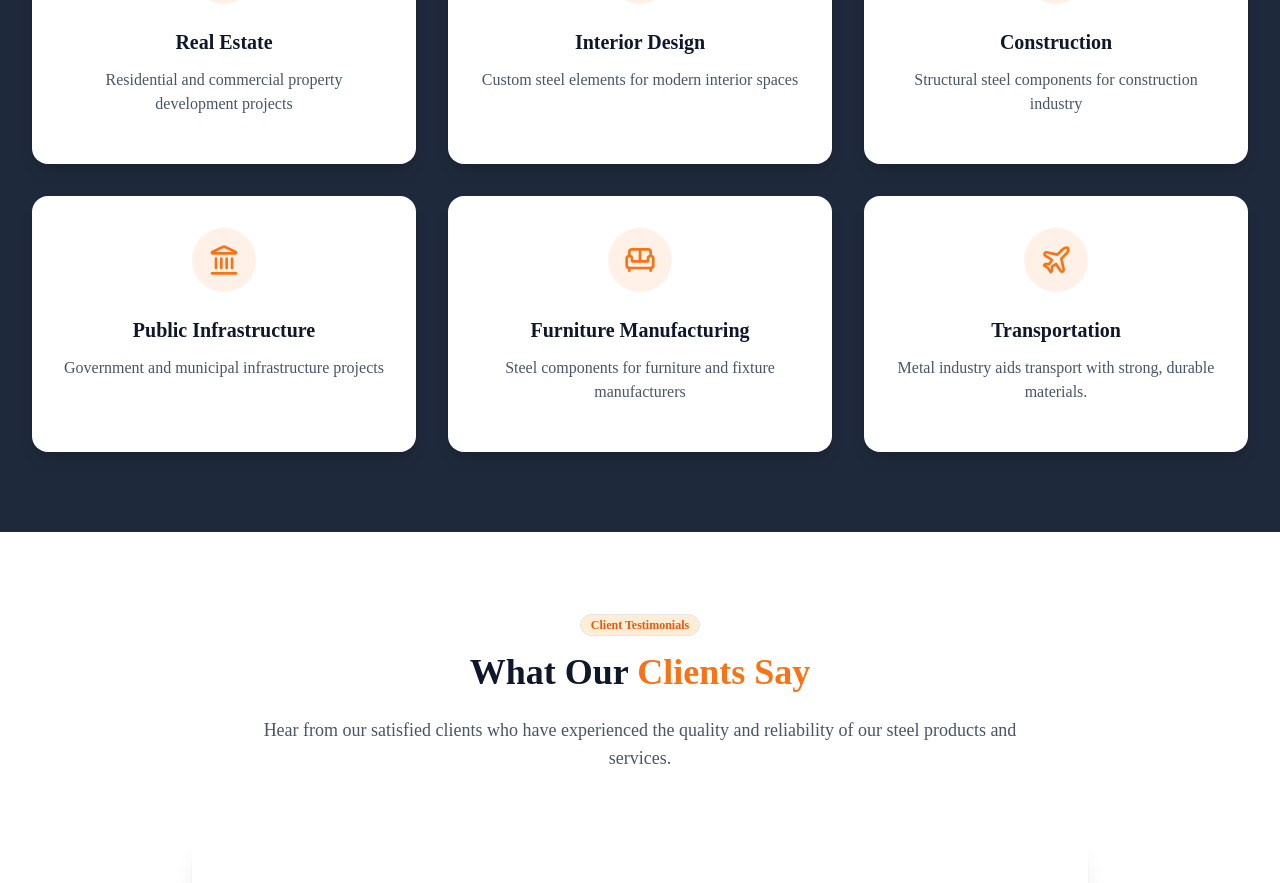
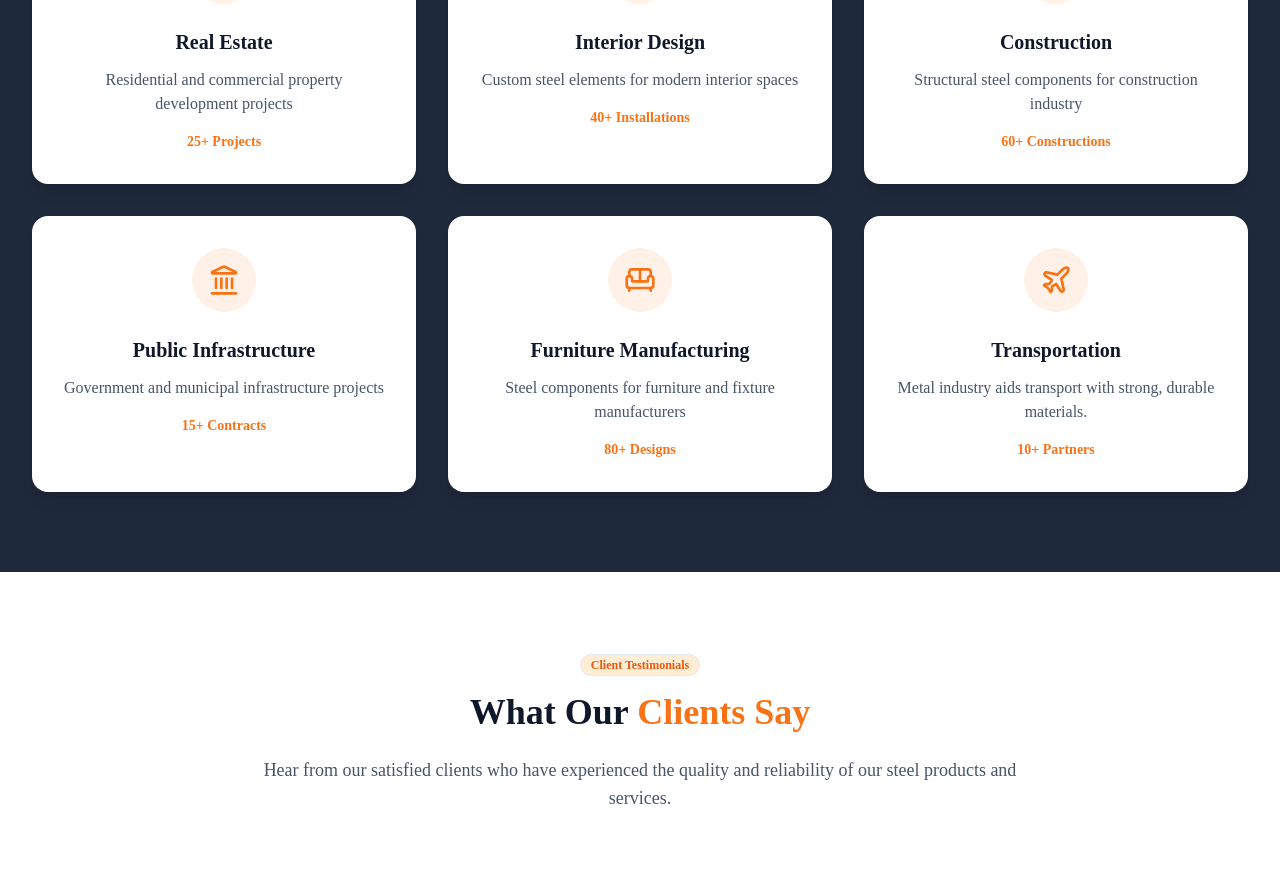
Before and after one commit to Cre8digi/Nexon-Tubes-Fittings, a Next.js app: page / in a window 1280 px wide. Shown: the part 5756-6639 px from the top of the page. Built offline with nearby package versions, Linux system fonts and the light colour scheme.

Commit message:
fixed issue for vercel21

```diff
--- a/src/components/IndustriesSection.tsx
+++ b/src/components/IndustriesSection.tsx
@@ -3,42 +3,47 @@ import { Badge } from "@/components/ui/badge"
 import { Building2, Palette, HardHat, Landmark, Sofa, Plane } from "lucide-react"
 
 export default function IndustriesSection() {
-  const industries = [
+  const industries: {
+    icon: React.ElementType
+    title: string
+    description: string
+    projects?: string
+  }[] = [
     {
       icon: Building2,
       title: "Real Estate",
       description: "Residential and commercial property development projects",
-
+      projects: "25+ Projects"
     },
     {
       icon: Palette,
       title: "Interior Design",
       description: "Custom steel elements for modern interior spaces",
-
+      projects: "40+ Installations"
     },
     {
       icon: HardHat,
       title: "Construction",
       description: "Structural steel components for construction industry",
-
+      projects: "60+ Constructions"
     },
     {
       icon: Landmark,
       title: "Public Infrastructure",
       description: "Government and municipal infrastructure projects",
-
+      projects: "15+ Contracts"
     },
     {
       icon: Sofa,
       title: "Furniture Manufacturing",
       description: "Steel components for furniture and fixture manufacturers",
-
+      projects: "80+ Designs"
     },
     {
       icon: Plane,
       title: "Transportation",
       description: "Metal industry aids transport with strong, durable materials.",
-
+      projects: "10+ Partners"
     },
   ]
 
@@ -64,7 +69,6 @@ export default function IndustriesSection() {
                 </div>
                 <h3 className="text-xl font-bold text-slate-900 mb-3">{industry.title}</h3>
                 <p className="text-slate-600 mb-4">{industry.description}</p>
-
                 {industry.projects && (
                   <div className="text-sm font-semibold text-orange-500">
                     {industry.projects}
```
